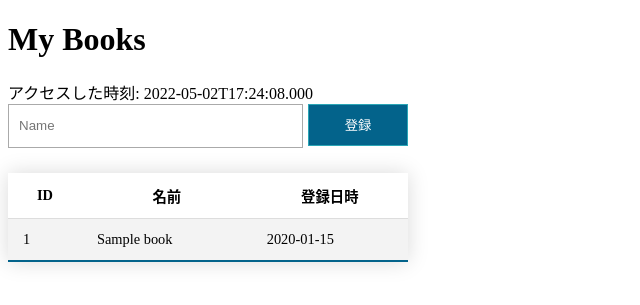
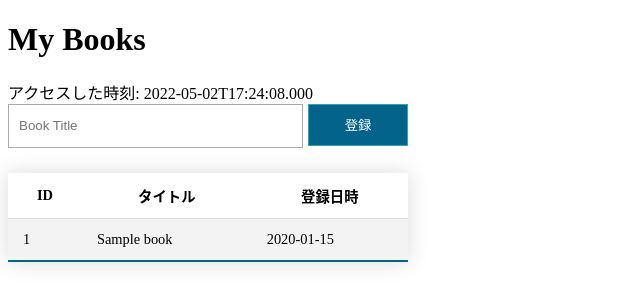
Before and after one commit to sugikeitter/FastApi-Jinja-SQLAlchemy, a FastAPI app: page / in a window 1280 px wide. Shown: the top 305 px of the page, without its empty margins (0-640 px from the left). Run offline with FastAPI, Linux system fonts and the light colour scheme; tables that the repository leaves empty hold one stand-in row (Sample ...).

Commit message:
Add insert

```diff
--- a/main.py
+++ b/main.py
@@ -1,6 +1,6 @@
 from datetime import datetime, timedelta, timezone
 
-from fastapi import Depends, FastAPI, Request
+from fastapi import Depends, FastAPI, Form, Request
 from fastapi.responses import HTMLResponse
 from fastapi.staticfiles import StaticFiles
 from fastapi.templating import Jinja2Templates
@@ -26,7 +26,7 @@ def get_rdb_session():
 
 
 @app.get("/", response_class=HTMLResponse)
-async def root(request: Request, db: Session = Depends(get_rdb_session)):
+async def index(request: Request, db: Session = Depends(get_rdb_session)):
     books = rdb_crud.get_books(db)
     timestamp = datetime.now(JST).isoformat()[0:23]  # 日本時間のミリ秒3桁までの文字列
 
@@ -40,6 +40,23 @@ async def root(request: Request, db: Session = Depends(get_rdb_session)):
     )
 
 
+@app.post("/", response_class=HTMLResponse)
+async def post(request: Request,
+               db: Session = Depends(get_rdb_session),
+               title: str = Form(...)):
+    rdb_crud.insert_books(db, title)
+    books = rdb_crud.get_books(db)
+    timestamp = datetime.now(JST).isoformat()[0:23]  # 日本時間のミリ秒3桁までの文字列
+
+    return templates.TemplateResponse(
+        "index.html",
+        {
+            "request": request,
+            "timestamp": timestamp,
+            "books": books,
+        }
+    )
+
 @app.get("/hello/{name}")
 async def say_hello(name: str):
     return {"message": f"Hello {name}"}
--- a/rdb_crud.py
+++ b/rdb_crud.py
@@ -11,10 +11,9 @@ def get_books(db: Session, skip: int = 0, limit: int = 100):
     return db.query(models.Books).offset(skip).limit(limit).all()
 
 
-def insert_books(db: Session, book_id: str, title: str):
+def insert_books(db: Session, title: str):
     dt_now = datetime.now(tz=JST)
     c = models.Books(
-        book_id=book_id,
         title=title,
         created_on=dt_now,
         updated_on=dt_now
--- a/rdb_models.py
+++ b/rdb_models.py
@@ -7,7 +7,7 @@ from rdb import Base
 class Books(Base):
     """
     CREATE TABLE books (
-        book_id VARCHAR ( 50 ) PRIMARY KEY,
+        book_id SERIAL PRIMARY KEY,
         title VARCHAR ( 100 ) NOT NULL,
         created_on TIMESTAMP NOT NULL,
         updated_on TIMESTAMP NOT NULL
@@ -15,7 +15,7 @@ class Books(Base):
     """
     __tablename__ = "books"
 
-    book_id = Column(String, primary_key=True, index=True)
+    book_id = Column(Integer, primary_key=True, index=True)
     title = Column(String)
     created_on = Column(String)
     updated_on = Column(Integer)
--- a/templates/index.html
+++ b/templates/index.html
@@ -6,11 +6,11 @@
 </head>
 <body>
   <h1>My Books</h1>
-  <div>アクセスした時刻: {{ timestamp }}</div>
+  <div class="top">アクセスした時刻: {{ timestamp }}</div>
   <form action="/" method="POST">
     <div class="post">
       <div class="inputTxt">
-        <input id="name" type="text" name="name" placeholder="Name" maxlength="30">
+        <input id="title" type="text" name="title" placeholder="Book Title" maxlength="40">
       </div>
       <div class="submitButton">
         <input type="submit" value="登録" class="sendButton">
@@ -20,7 +20,7 @@
 
   <table class="styled-table">
   <tr>
-    <th>ID</th><th>名前</th><th>登録日時</th>
+    <th>ID</th><th>タイトル</th><th>登録日時</th>
   </tr>
   {% for b in books %}
     <tr>
```
Also changed, not shown: README.md.
